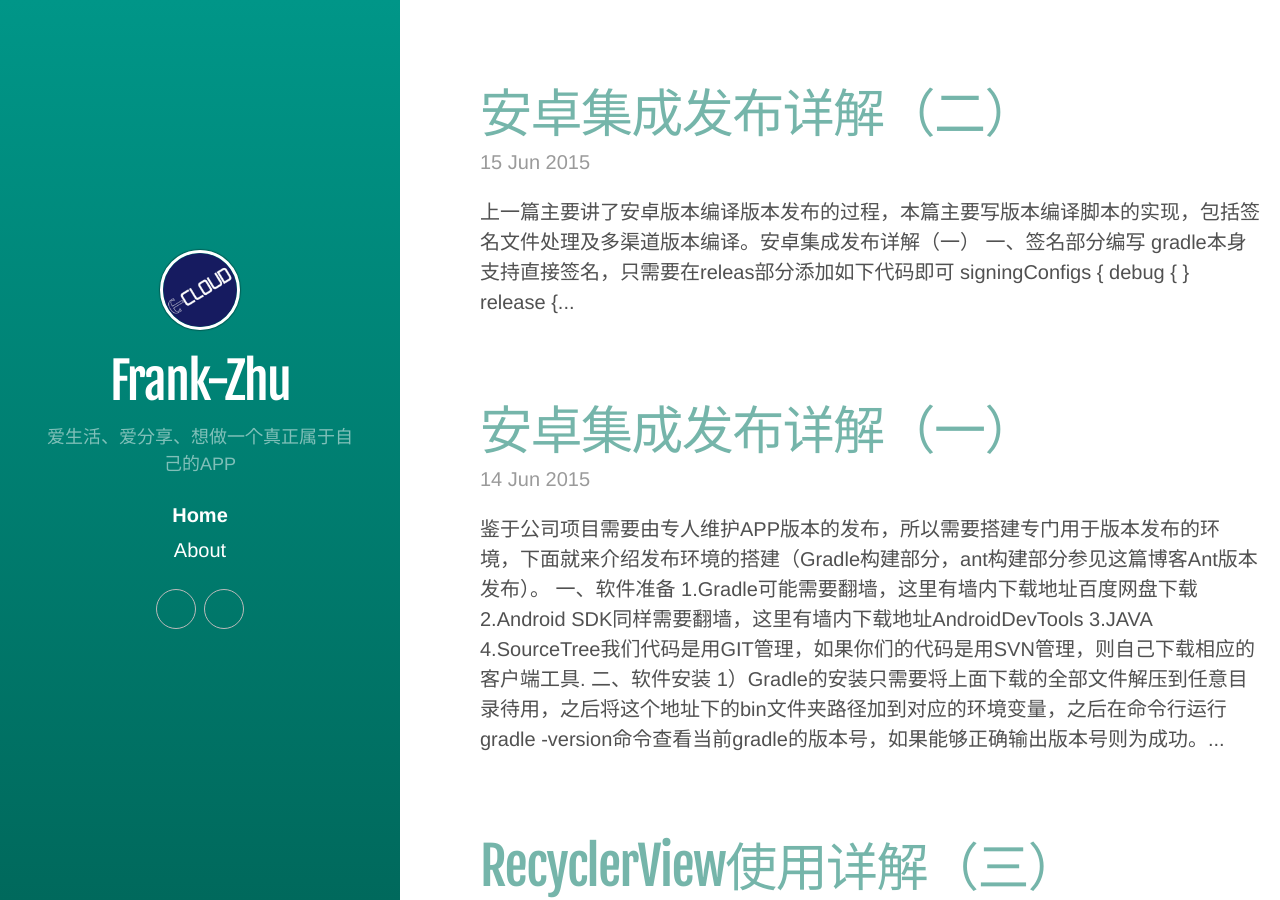
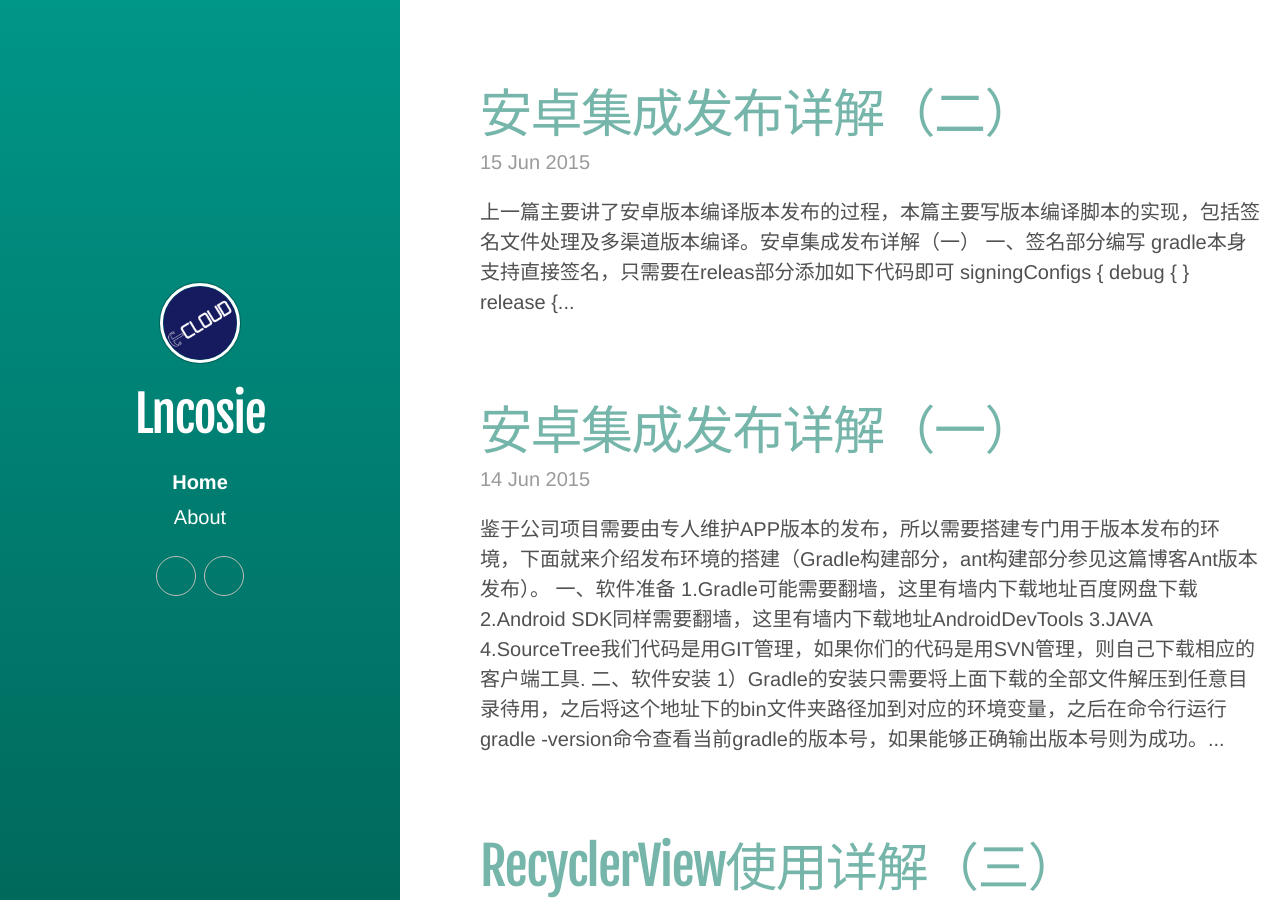
Before and after one commit to lncosie/lncosie.github.io, a Jekyll site: the page built from index.html, in a window 1280 px wide and 900 px high. Built offline with Jekyll 4.4.1, drawn with Linux system fonts in a browser that asks for light colours; some web fonts are replaced; Markdown is read by kramdown in place of the engine named in the settings; the list of posts is cut into pages by our own code.

Commit message:
Update _config.yml

```diff
--- a/_config.yml
+++ b/_config.yml
@@ -7,23 +7,23 @@ permalink:        pretty
 relative_permalinks: true
 
 # Setup
-title:            Frank-Zhu
-description:      '爱生活、爱分享、想做一个真正属于自己的APP'
-url:              http://frank-zhu.github.io/
+title:            Lncosie
+description:      ''
+url:              http://lncosie.github.io/
 baseurl:          /
 logo:             /content/images/me.png
 
 author:
-  name:           'Frank Zhu'
-  url:            https://github.com/Frank-Zhu
-  email: 		  zhuwenwu2008@gmail.com
+  name:           'Lncosie'
+  url:            https://github.com/lncosie
+  email: 		      lncosie@gmail.com
 paginate:         5
 
 
 disqus_shortname: frank
 
 github:
-  repo:           https://github.com/Frank-Zhu/Frank-Zhu.github.io
+  repo:           https://github.com/lncosie/lncosie.github.io
 
 # gems:
   # - jekyll-sitemap
```
